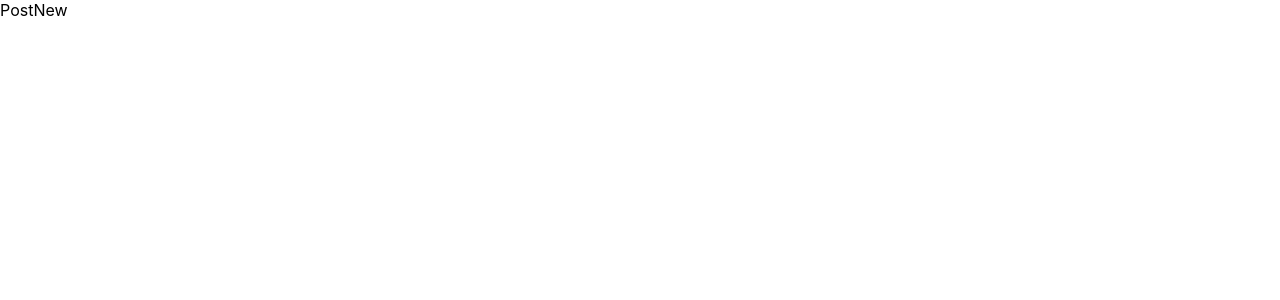
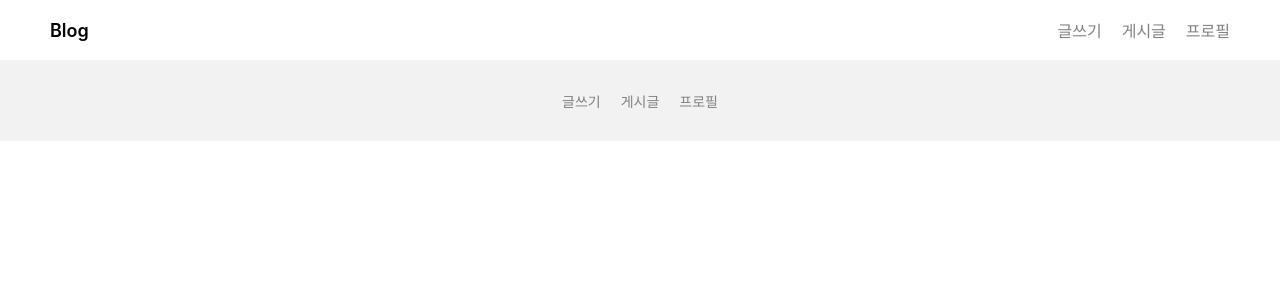
Before and after one commit to wlsgml0229/blog, a React (Create React App) app: page /posts/new in a window 1280 px wide. Shown: the top 300 px of the page. Built offline with nearby package versions, Linux system fonts and the light colour scheme.

Commit message:
config 경로 단축 설정

```diff
--- a/src/pages/home/index.tsx
+++ b/src/pages/home/index.tsx
@@ -1,11 +1,12 @@
-import { Link } from "react-router-dom";
-import Header from "../../components/Header";
-import Footer from "../../components/Footer";
-import PostList from "../../components/PostList";
+import Header from "components/Header";
+import Footer from "components/Footer";
+import PostList from "components/PostList";
+import Carousel from "../../components/Carousel";
 export default function Home() {
   return (
     <>
       <Header />
+      <Carousel />
       <PostList />
       <Footer />
     </>
--- a/src/pages/posts/detail.tsx
+++ b/src/pages/posts/detail.tsx
@@ -1,6 +1,6 @@
-import PostDetail from "../../components/PostDetail";
-import Header from "../../components/Header";
-import Footer from "../../components/Footer";
+import PostDetail from "components/PostDetail";
+import Header from "components/Header";
+import Footer from "components/Footer";
 
 export default function PostPage() {
   return (
--- a/src/pages/posts/index.tsx
+++ b/src/pages/posts/index.tsx
@@ -1,6 +1,6 @@
-import Header from "../../components/Header";
-import PostList from "../../components/PostList";
-import Footer from "../../components/Footer";
+import Header from "components/Header";
+import PostList from "components/PostList";
+import Footer from "components/Footer";
 
 export default function PostsPage() {
   return (
--- a/src/pages/posts/new.tsx
+++ b/src/pages/posts/new.tsx
@@ -1,3 +1,12 @@
+import Header from "components/Header";
+import Footer from "components/Footer";
+
 export default function PostNew() {
-  return <div>PostNew</div>;
+  return (
+    <>
+      <Header />
+      <div></div>
+      <Footer />
+    </>
+  );
 }
```
Also changed, not shown: src/components/Router.tsx (+8 -8 lines), src/pages/profile/index.tsx (+4 -4 lines), tsconfig.json (+6 -1 lines).
